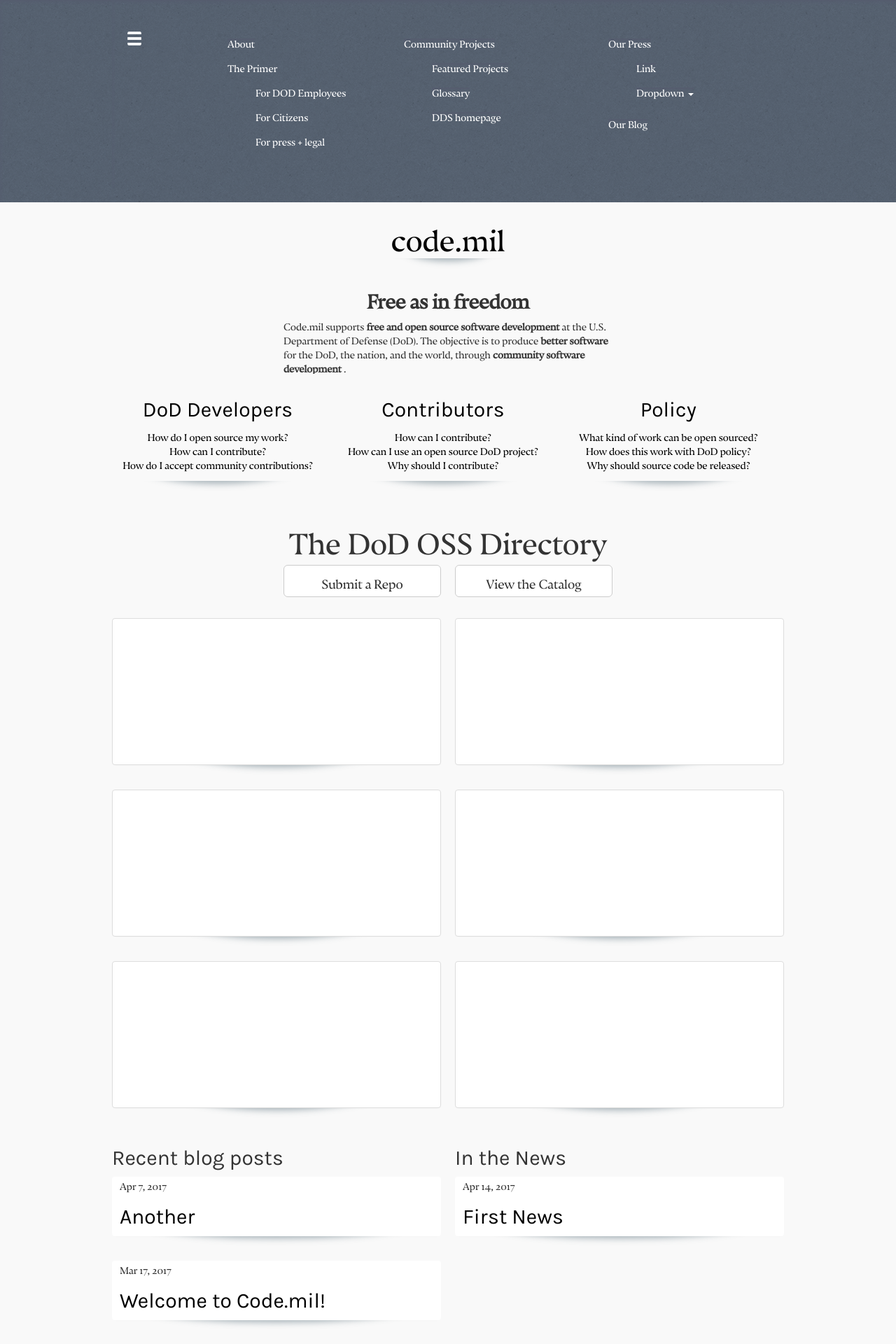
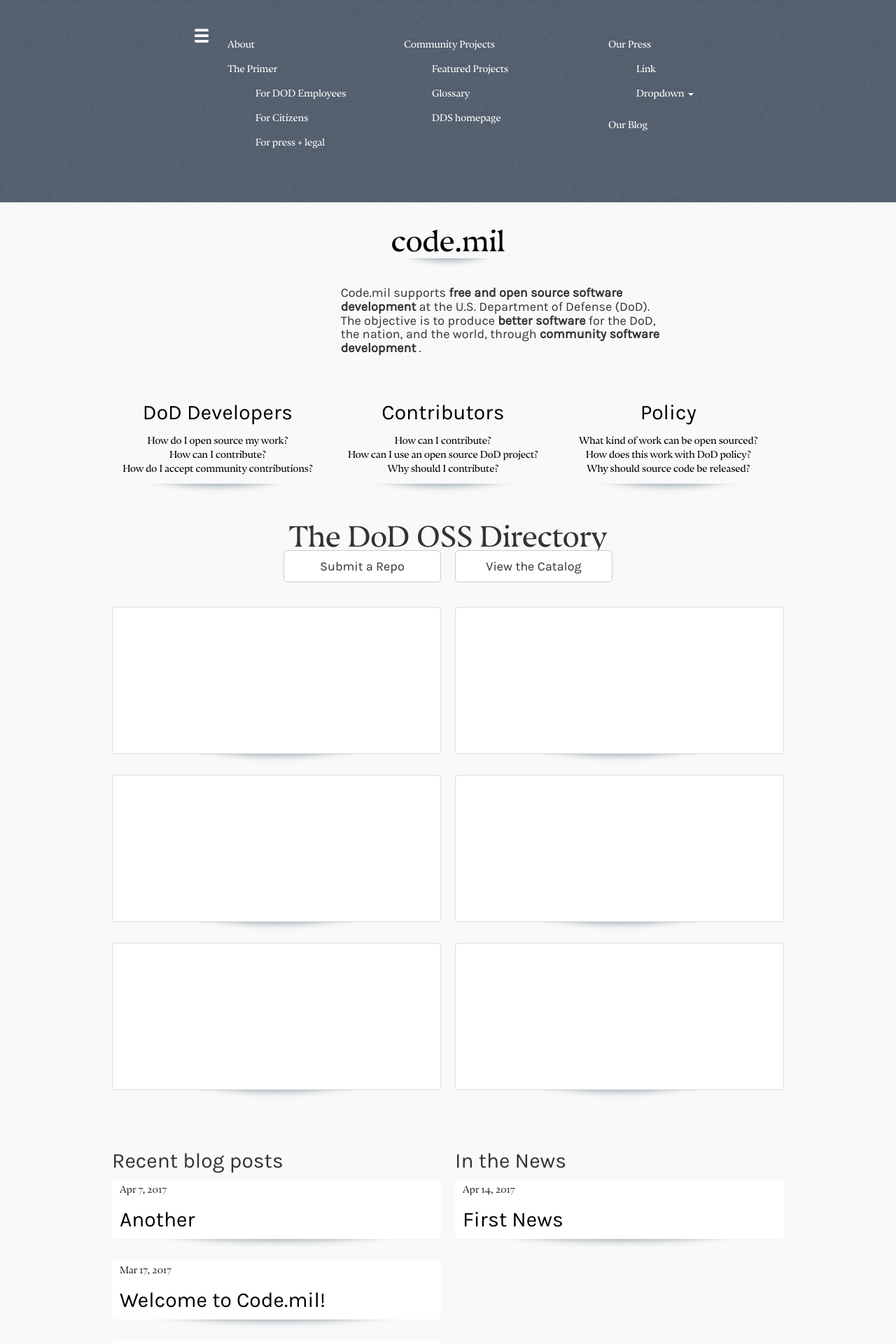
Before and after one commit to deptofdefense/code.mil.page, a Jekyll site: the page built from index.md, in a window 1280 px wide. Shown: the top 1920 px of the page at 70% size. Built offline with Jekyll 4.4.1, drawn with Linux system fonts in a browser that asks for light colours; comment, search, counter and statistics services are not loaded; some of the changed text lies outside the part shown.

Commit message:
Update layout and design elements

```diff
--- a/css/main.scss
+++ b/css/main.scss
@@ -18,7 +18,7 @@ $header-background-image: url("{% if jekyll.environment == 'staging' %}{% else %
 body {
   font-family: Nocturno;
 }
-h1,h2,h3,h4 {
+h1,h2,h3,h4,button{
   font-family: Karla;
 }
 #toggleMenu:not(.collapsed){
@@ -28,7 +28,7 @@ h1,h2,h3,h4 {
 #toggleMenu{
   background-color: $body-bg;
   position: absolute;
-  left: 5%;
+  text-align: left;
   top: 1em;
   z-index: 2;
 }
@@ -38,16 +38,22 @@ http://www.prowebdesign.ro/round-brush-like-responsive-drop-shadows-with-css3-an
 #repos .css3-shadow.panel {
   height: 15em;
 }
+#repos h2 {
+  margin-top:0;
+}
 .css3-shadow.panel {
   background: #fff;
 }
  .css3-shadow{
     background: $body-bg;
     display: inline-block;
-    margin-bottom: 35px;
+    margin-bottom: 30px;
     position: relative;
     -webkit-box-shadow:0 1px 4px -4px rgba(0, 0, 0, 0.3);
     box-shadow:0 1px 4px -4px rgba(0, 0, 0, 0.3);
+}
+#faqs .panel-body {
+  padding-top: 0px;
 }
 #faqs > table a:hover div {
   box-shadow: 0 4px 10px 0 rgba(83,107,120,0.50);
@@ -119,10 +125,6 @@ a {
   color: white;
 }
 
-
-section > .btn {
-    margin-bottom: initial;
-}
 #navbar nav {
   padding: 3em 3em 3em;
 }
@@ -137,3 +139,6 @@ section > .btn {
   background-image: $header-background-image;
   line-height: 2.5em;
 }
+section.row {
+  margin-bottom: 35px;
+}
--- a/index.md
+++ b/index.md
@@ -4,9 +4,8 @@ layout: default
 ---
 
 <section class="row">
-  <div class="col-sm-6 col-sm-offset-3">
-    <p class="text-center" style="font-weight:bolder; font-size:2em;">Free as in freedom </p>
-    Code.mil supports <strong>free and open source software development</strong> at the U.S. Department of Defense (DoD). The objective is to produce <strong>better software</strong> for the DoD, the nation, and the world, through <strong> community software development </strong>.
+  <div class="col-sm-6 col-sm-offset-4">
+    <h4>Code.mil supports <strong>free and open source software development</strong> at the U.S. Department of Defense (DoD). The objective is to produce <strong>better software</strong> for the DoD, the nation, and the world, through <strong> community software development </strong>.</h4>
   </div>
 </section>
 <section id="faqs" class="row">
@@ -43,13 +42,10 @@ layout: default
     </td>
   </tr></table>
 </section>
-<br>
-<br>
 
-{:.text-center .title}
-The DoD OSS Directory
+<section class="row" id="repos">
+  <div class="text-center title">The DoD OSS Directory</div>
 
-<section class="row">
   <div class="col-sm-3 col-sm-offset-3">
   <button class=" col-sm-12 btn btn-default btn-lg">Submit a Repo</button>
   </div>
@@ -57,17 +53,20 @@ The DoD OSS Directory
   <button class="col-sm-12 btn btn-default btn-lg">View the Catalog</button>
   </div>
 </section>
-<br>
 <section class="row" id="repos">
 <script>
 // TODO: Will not scale, need Jenkins or AWS Lambda to update code.json
 function addFields(p,response){
-  var tmp = document.createElement('h2');
-  tmp.innerText = response.full_name;
-  p.appendChild(tmp);
   var div = document.createElement('div');
   div.classList.add('panel-body');
   p.appendChild(div);
+  var [a,b] = response.full_name.split("/");
+  var tmp = document.createElement('div');
+  tmp.innerText = a;
+  div.appendChild(tmp);
+  tmp = document.createElement('h2');
+  tmp.innerText = b;
+  div.appendChild(tmp);
   var array = [response.description
             ,"Last Updated: " + response.pushed_at.slice(0,9)
             ,response.language];
@@ -149,38 +148,6 @@ value = {{ site.data.projects.GitHubIndividualProjects | jsonify }};
 </div>
 </section>
 
-<section class="row">
-  <div class="panel css3-shadow" markdown="1">
-
-# Defense Digital Service Recommendations for Open Source DoD Projects
-
-The U.S. Department of Defense faces unique challenges in developing open source software and delivering software to the community. This site assists developers of military software in meeting these challenges safely and efficiently, so they can focus on what counts: solving tough problems for our military, the nation, and the world. This site itself is an open source DoD project led by the Defense Digital Service and supported by a community inside and outside of the DoD. If code.mil doesn't do quite  what you need, then you can help make it better!
-
-Software licensing is one main challenge. Unlike most software projects, code written by U.S. Federal government employees typically does not have copyright protections under U.S. and some international laws. This can make it hard to understand how to attach an open source license to our code. Defense Digital Service offers licensing approaches and strategies for choosing the best license for your project.
-
-Releasing source can also be a major challenge. Procedures for releasing information from many DoD organizations haven't changed much from the days when information took the form of paper reports that traveled by hand from the author, to editors, to the typing pool, and to the supervisory chain of command. Source code is both a written document and a working machine that can create new information and develop furthere in unforeseen ways. This complexity can cause existing information channels to freeze up due to confusion, misunderstandings, and misconceptions. The site provides strategies for this aspect of software release as well.
-
-Defense Digital Service has technical, legal and administrative resources available to assist U.S. Department of Defense agencies in evaluating its software projects for general release. Please see:
-
-* Our [Defense Digital Service Recommendations for Open Source DoD Projects](implementation-guide.html)
-* Contact us at [https://www.dds.mil/](https://www.dds.mil/)
-
-## This project's goal
-
-We are motivated to help the U.S. Department of Defense maintain technical superiority by engaging the brightest public minds in its projects. This best practice is openly embraced in the private sector and we are helping adopt this practice in the public sector.
-
-The Defense Digital Service is an agency team of the U.S. Digital Service, which is part of the Executive Office of the President. Recommendations that we provide are NOT official Department of Defense policy. We are collaborating with legal and leadership roles throughout Department of Defense agencies to ensure that our advice is relevant.
-
-## Get involved
-
-Please see [our GitHub project page](https://github.com/deptofdefense/code.mil/) to participate in updating our recommendations.
-
-<p class="rss-subscribe">subscribe <a href="{{ "/feed.xml" | relative_url }}">via RSS</a></p>
-
-  </div>
-  </div>
-</section>
-
 <script>
 // TODO: Example of a search
 /*
```
Also changed, not shown: about.md (+29 -0 lines).
